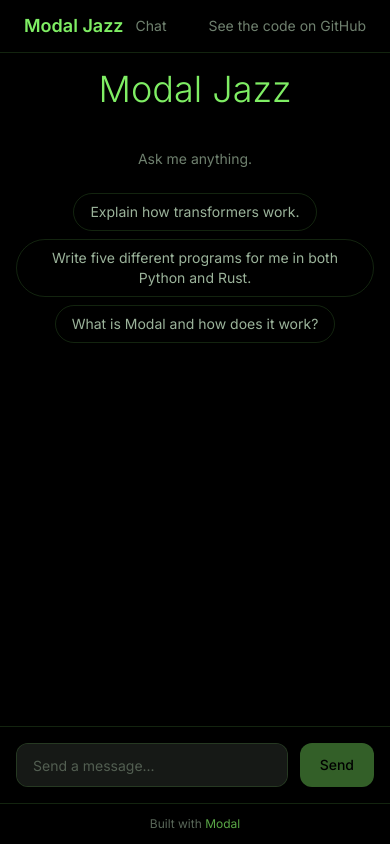
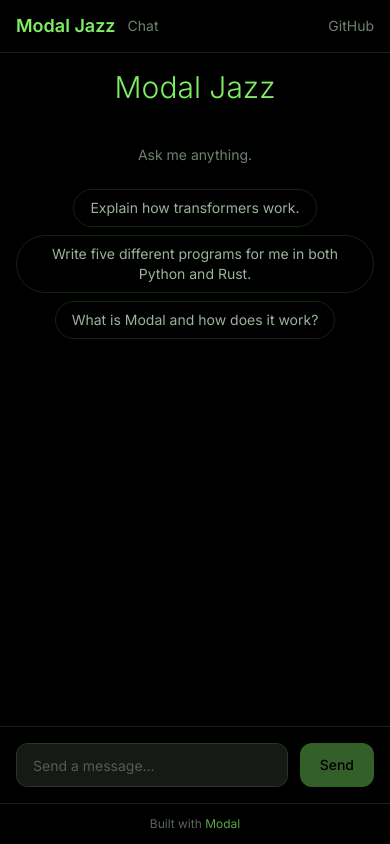
Before and after one commit to modal-projects/modal-jazz, a Next.js app in the folder frontends/ai_sdk_react/: page / in a window 390 px wide. Built offline with nearby package versions, Linux system fonts and the light colour scheme.

Commit message:
Improve mobile layout
Co-authored by Modal Jazz

```diff
--- a/frontends/ai_sdk_react/app/layout.tsx
+++ b/frontends/ai_sdk_react/app/layout.tsx
@@ -24,7 +24,7 @@
     <html lang="en" className={`${inter.variable} ${jetbrains.variable}`}>
       <body className="min-h-screen flex flex-col font-sans">
         {/* Header */}
-        <header className="border-b border-border px-6 py-3 flex items-center justify-between">
+        <header className="border-b border-border px-4 sm:px-6 py-3 flex items-center justify-between">
           <a href="/" className="flex items-center gap-3">
             <span className="text-green-bright font-semibold text-lg">
               Modal Jazz
@@ -37,7 +37,7 @@
             rel="noopener noreferrer"
             className="text-text-primary/50 hover:text-green-bright transition-colors text-sm"
           >
-            See the code on GitHub
+            GitHub
           </a>
         </header>
 
@@ -45,7 +45,7 @@
         <main className="flex-1 flex flex-col">{children}</main>
 
         {/* Footer */}
-        <footer className="border-t border-border px-6 py-3 text-center text-xs text-text-primary/40">
+        <footer className="border-t border-border px-4 sm:px-6 py-3 text-center text-xs text-text-primary/40">
           Built with{" "}
           <a
             href="https://modal.com"
--- a/frontends/ai_sdk_react/app/page.tsx
+++ b/frontends/ai_sdk_react/app/page.tsx
@@ -43,7 +43,7 @@
 
 function MarkdownContent({ children }: { children: string }) {
   return (
-    <div className="prose prose-sm prose-invert max-w-none">
+    <div className="prose-xs sm:prose-sm prose-invert max-w-none">
       <ReactMarkdown
         remarkPlugins={[remarkGfm]}
         rehypePlugins={[rehypeHighlight]}
@@ -58,7 +58,7 @@
 function EmptyState({ onSend }: { onSend: (text: string) => void }) {
   return (
     <div className="flex-1 flex flex-col items-center justify-center px-4 gap-6">
-      <h2 className="text-4xl font-light text-green-bright py-4">Modal Jazz</h2>
+      <h2 className="text-3xl sm:text-4xl font-light text-green-bright py-4">Modal Jazz</h2>
       <p className="text-text-primary/50 text-sm">Ask me anything.</p>
       <div className="flex flex-wrap justify-center gap-2 max-w-lg">
         {SUGGESTIONS.map((s) => (
@@ -108,7 +108,7 @@
   return (
     <div className={`flex ${isUser ? "justify-end" : "justify-start"}`}>
       <div
-        className={`max-w-[85%] rounded-2xl px-5 py-4 ${
+        className={`max-w-[95%] sm:max-w-[85%] rounded-2xl px-4 py-3 sm:px-5 sm:py-4 ${
           isUser ? "bg-green-dim" : "bg-bg-container"
         }`}
       >
@@ -139,14 +139,14 @@
               return (
                 <p
                   key={i}
-                  className="whitespace-pre-wrap text-sm leading-relaxed"
+                  className="whitespace-pre-wrap text-xs sm:text-sm leading-relaxed"
                 >
                   {part.text}
                 </p>
               );
             }
             return (
-              <div key={i} className="text-sm leading-relaxed">
+              <div key={i} className="text-xs sm:text-sm leading-relaxed">
                 <MarkdownContent>{part.text}</MarkdownContent>
                 {isStreaming && i === message.parts.length - 1 && (
                   <span className="inline-block w-2 h-4 ml-0.5 bg-green-bright/80 rounded-sm animate-pulse align-middle" />
@@ -220,13 +220,13 @@
 
       {/* Input area */}
       <div className="border-t border-border">
-        <div className="max-w-3xl mx-auto w-full px-4 py-4">
+        <div className="w-full px-4 py-4">
           <form
             onSubmit={(e) => {
               e.preventDefault();
               handleSend(input);
             }}
-            className="flex gap-3 items-end"
+            className="flex gap-3 items-end max-w-3xl mx-auto"
           >
             <textarea
               ref={textareaRef}
```
